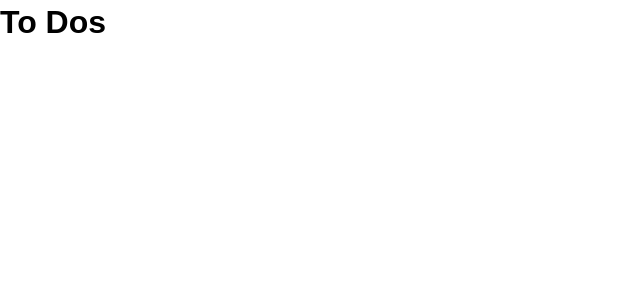
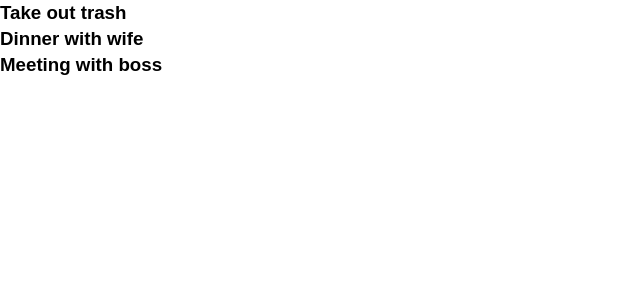
Before and after one commit to StephenPopovich/React-To-Do-List, a React (Create React App) app: page / in a window 1280 px wide. Shown: the top 300 px of the page, without its empty margins (0-640 px from the left). Built offline with nearby package versions, Linux system fonts and the light colour scheme.

Commit message:
add todos map hardcoded list

```diff
--- a/src/components/Todos.js
+++ b/src/components/Todos.js
@@ -2,11 +2,9 @@
 
 class Todos extends Component{
   render() {
-   return (
-     <div>
-         <h1>To Dos</h1>
-     </div>
-   );
+    return this.props.todos.map((todo) =>(
+      <h3>{todo.title}</h3>
+    ));
   }
  }
 
```
